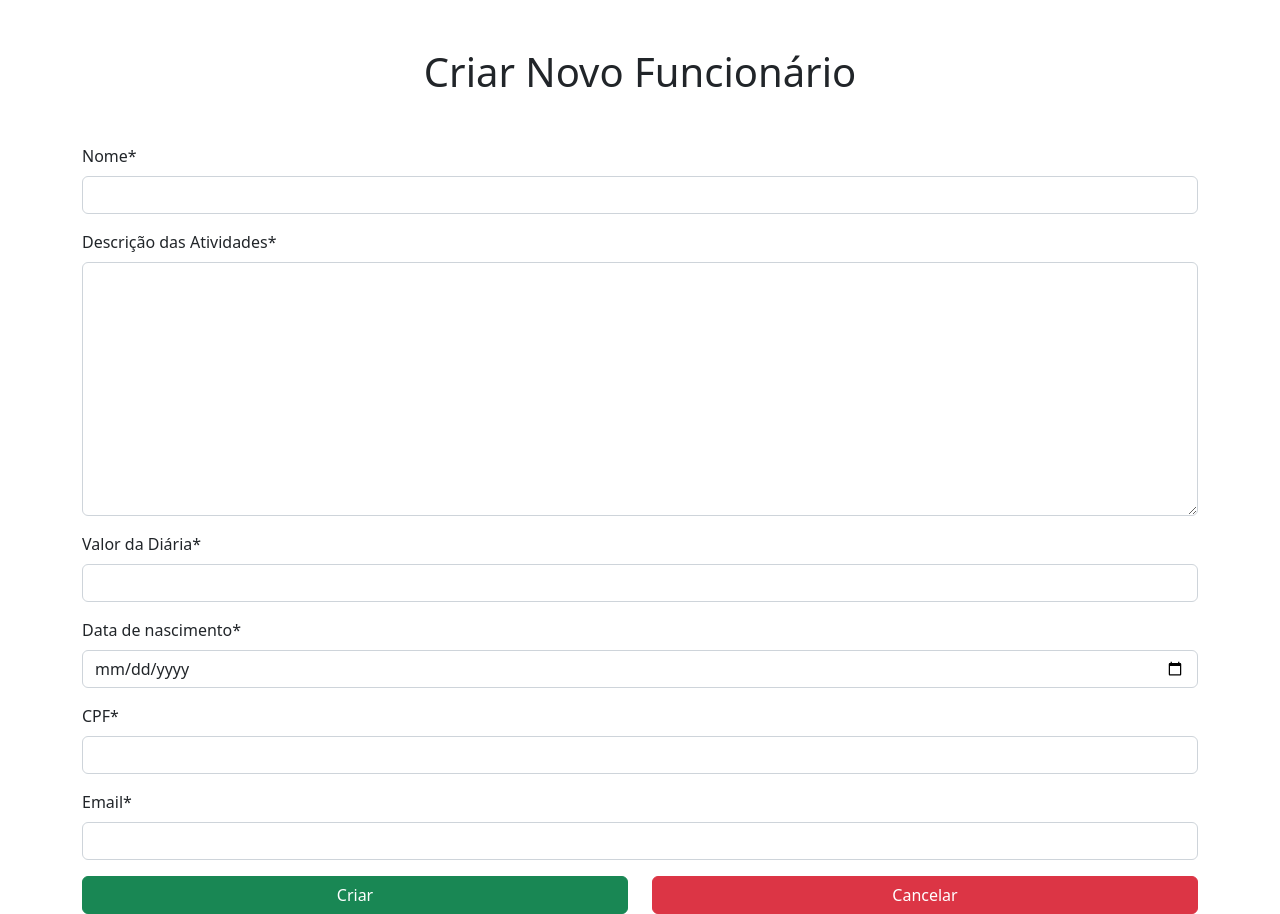
After one commit to victorhenriqu3/BuscaVagas, a Django app: page /employee-create in a window 1280 px wide. The commit adds this page. Run offline with Django 4.2, Linux system fonts and the light colour scheme; some libraries are stand-ins or nearby versions.

Commit message:
Create Employee Create screen

```diff
--- a/busca/busca/settings.py
+++ b/busca/busca/settings.py
@@ -39,7 +39,13 @@ INSTALLED_APPS = [
     "django.contrib.messages",
     "django.contrib.staticfiles",
     "vagas",  # Jobs App
+    'crispy_forms',
+    "crispy_bootstrap5",
 ]
+
+CRISPY_ALLOWED_TEMPLATE_PACKS = "bootstrap5"
+
+CRISPY_TEMPLATE_PACK = "bootstrap5"
 
 MIDDLEWARE = [
     "django.middleware.security.SecurityMiddleware",
--- a/busca/vagas/forms.py
+++ b/busca/vagas/forms.py
@@ -1,9 +1,11 @@
-from dataclasses import field
-from django.forms import ModelForm
+
+from django.forms import DateField,ModelForm
+from .widgets import DatePickerInput
 from .models import Employee
-
 
 class EmployeeForm(ModelForm):
   class Meta:
     model = Employee
     fields = '__all__'
+
+  Data_de_Nascimento = DateField(widget=DatePickerInput())
--- a/busca/vagas/models.py
+++ b/busca/vagas/models.py
@@ -1,10 +1,11 @@
+from datetime import datetime
 from django.db import models
 
 # Create your models here.
 class Employee(models.Model):
-    name = models.CharField(db_column='name', max_length=100, blank=False)
-    description = models.TextField(db_column='description', max_length=1000)
-    dailyRate = models.DecimalField(db_column='daily',decimal_places=2,max_digits=5, blank=False)
-    birthday = models.DateField(db_column='bday', blank=False)
-    cpf = models.CharField(db_column='cpf' ,max_length=11, blank=False)
-    email = models.EmailField(db_column='email', blank=False)
+    Nome = models.CharField(db_column='name', max_length=100, blank=False)
+    Descrição_das_Atividades= models.TextField(db_column='description', max_length=500, default='')
+    Valor_da_Diária= models.DecimalField(db_column='daily',decimal_places=2,max_digits=5, blank=False)
+    Data_de_Nascimento = models.DateField(db_column='bday', default= datetime.now() )
+    CPF = models.CharField(db_column='cpf' ,max_length=11, blank=False)
+    Email = models.EmailField(db_column='email', blank=False)
--- a/busca/vagas/templates/base.html
+++ b/busca/vagas/templates/base.html
@@ -1,6 +1,5 @@
 <!DOCTYPE html>
 <html lang="pt-BR">
-  <>
     <meta charset="utf-8" />
     <title>{% block title %}{% endblock %}</title>
     <link
--- /dev/null
+++ b/busca/vagas/templates/employeeCreate.html
@@ -0,0 +1,27 @@
+{% extends "base.html" %} {% block content %} {% load crispy_forms_tags %}
+
+<div class="card-body">
+  <section class="container">
+    <h1 class="text-center m-5">Criar Novo Funcionário</h1>
+    <form method="post">
+      {% csrf_token %} {{ form|crispy }}
+          <div class="row">
+            <div class="col">
+              <button type="submit" class="w-100 btn btn-success g-col-6">
+                Criar
+              </button>
+            </div>
+            <div class="col">
+              <a
+                type="button"
+                class="btn btn-danger w-100"
+                href="{%url 'employee-list' %}"
+              >
+                Cancelar
+              </a>
+            </div>
+          </div>
+    </form>
+  </section>
+</div>
+{% endblock %}
--- a/busca/vagas/urls.py
+++ b/busca/vagas/urls.py
@@ -3,5 +3,6 @@ from django.urls import path
 
 
 urlpatterns = [
-    path('employee-list',views.employeeList, name='employee-list')
+    path('',views.employeeList, name='employee-list'),
+    path('employee-create',views.employeeCreate, name='employee-create')
 ]
--- a/busca/vagas/views.py
+++ b/busca/vagas/views.py
@@ -1,4 +1,6 @@
-from django.shortcuts import render
+from django.shortcuts import redirect, render
+
+from .forms import EmployeeForm
 
 from .models import Employee
 
@@ -6,3 +8,17 @@ from .models import Employee
 def employeeList(request):
   employees = Employee.objects.all()
   return render(request,"employeeList.html",{'employees':employees})
+
+def employeeCreate(request):
+    if request.method == "POST":
+        form = EmployeeForm(request.POST)
+        if form.is_valid():
+            try:
+                form.save()
+                return redirect('employee-list')
+            except:
+                pass
+    else:
+        form = EmployeeForm()
+
+    return render(request,'employeeCreate.html',{'form':form})
--- /dev/null
+++ b/busca/vagas/widgets.py
@@ -0,0 +1,4 @@
+from django import forms
+
+class DatePickerInput(forms.DateInput):
+  input_type = 'date'
--- a/requirements.txt
+++ b/requirements.txt
@@ -1,2 +1,4 @@
 Django~=4.0.6
+django-crispy-forms
+crispy-bootstrap5
 autopep8
```
Also changed, not shown: busca/vagas/templates/employeeList.html (+4 -4 lines), busca/busca/urls.py (line endings or trailing spaces), busca/vagas/migrations/0002_rename_cpf_employee_cpf_rename_email_employee_email_and_more.py (added).
